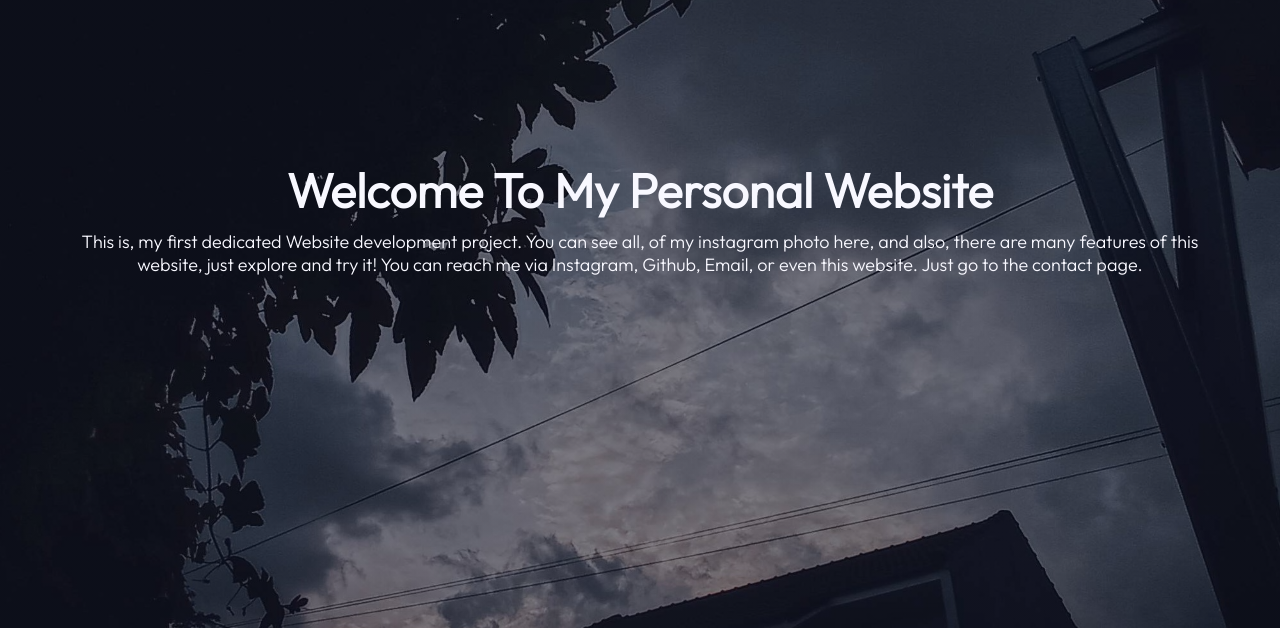
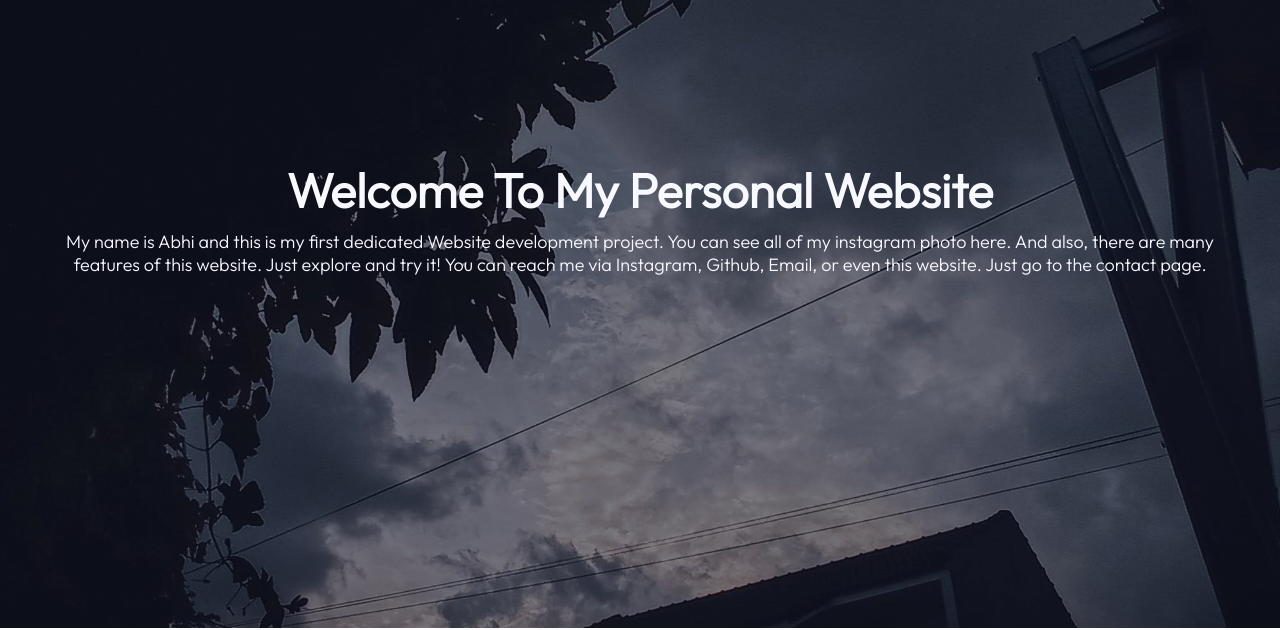
Before and after one commit to Gkatmaja/AbhikaPersonal, a plain HTML site: page index.html in a window 1280 px wide. Shown: the part 172-802 px from the top of the page. Drawn offline with nearby package versions, Linux system fonts and the light colour scheme.

```diff
--- a/index.html
+++ b/index.html
@@ -57,7 +57,7 @@
 
 		<div class="Text-Box">
 			<h1>Welcome To My Personal Website</h1>
-			<p>This is, my first dedicated Website development project. You can see all, of my instagram photo here, and also, there are many features of this website, just explore and try it! You can reach me via Instagram, Github, Email, or even this website. Just go to the contact page.</p>
+			<p>My name is Abhi and this is my first dedicated Website development project. You can see all of my instagram photo here. And also, there are many features of this website. Just explore and try it! You can reach me via Instagram, Github, Email, or even this website. Just go to the contact page.</p>
 
 
 		</div>
```
